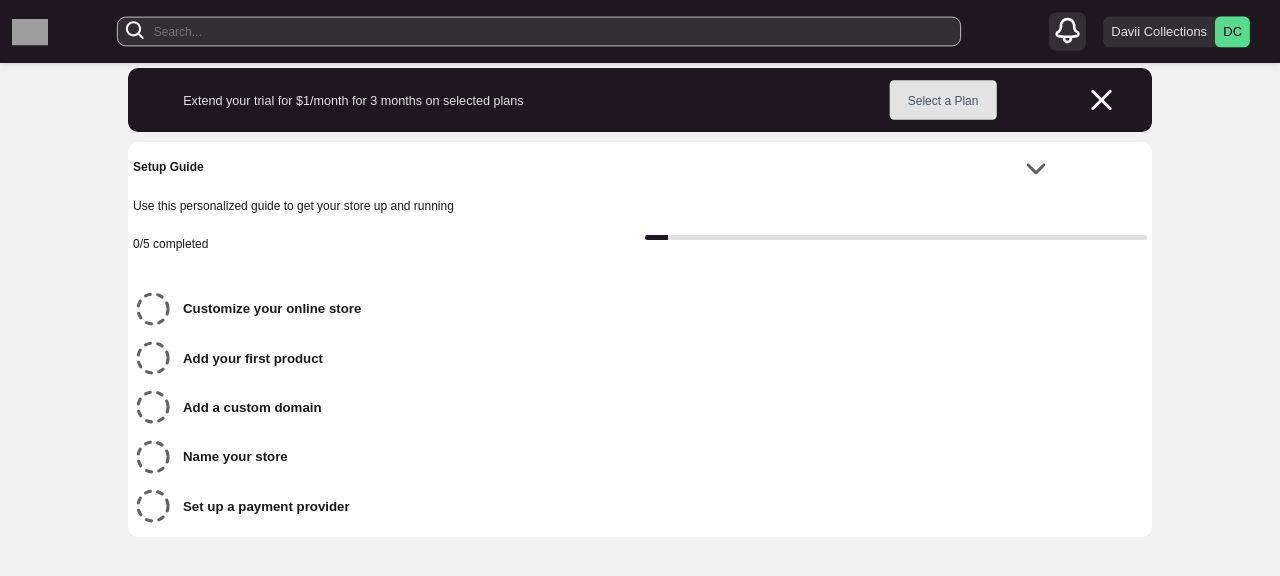
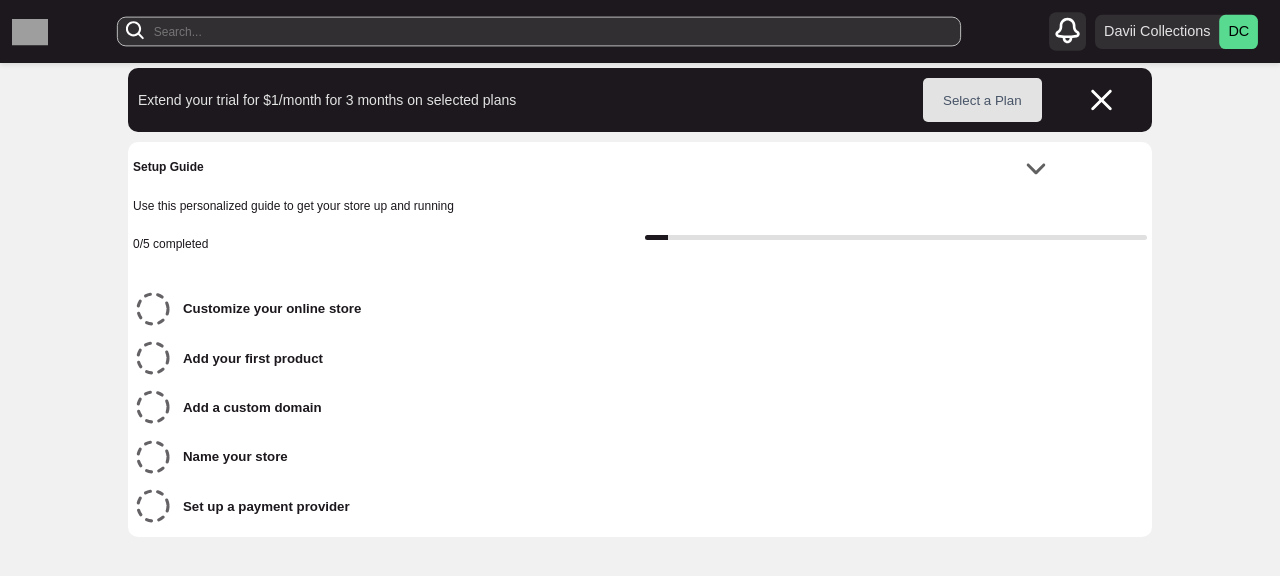
Before and after one commit to GeorginaAwani/leveluphackathon-red, a plain HTML site: page index.html in a window 1280 px wide. Drawn offline with Linux system fonts and the light colour scheme; grey boxes are pictures that could not be loaded.

Commit message:
fixed bug in trial info card

```diff
--- a/app.css
+++ b/app.css
@@ -4,6 +4,9 @@ body {
     padding: 0;
     background-color: #F1F1F1;
 }
+/* *{
+    font
+} */
 
 .navbar {
     background-color: #1C181D;
@@ -61,6 +64,7 @@ body {
 .user-actions {
     display: flex;
     align-items: center;
+    position: relative;
 }
 .user-menu-profile{
     display: inline-flex;
@@ -123,9 +127,11 @@ font-size: 12px;
     padding: 10px;
 }
 .user-menu {
+
     position: absolute;
     top: 100%;
     right: 0;
+    z-index: 1000;
     background-color: #fff;
     border: 1px solid #ccc;
     border-radius: 10px;
@@ -133,6 +139,7 @@ font-size: 12px;
     display: none;
     width: max-content;
 }
+
 
 .user-menu.show {
     display: block;
@@ -150,6 +157,8 @@ font-size: 12px;
     margin-right: 5px;
     border-radius: 10px;
     cursor: pointer;
+    background-color: #fff;
+
     /* border-bottom: 1px solid #ccc; */
     color: #475467;
     transition: background-color 0.3s;
@@ -240,6 +249,7 @@ font-size: 12px;
 
 .user-actions.user-profile.open-menu {
     background-color: #616161;
+
 }
 .user-actions.user-profile.close-menu{
     background-color: #322F33;
@@ -247,6 +257,7 @@ font-size: 12px;
 }
 
 .user-actions.user-profile {
+
     transition: background-color 0.3s;
 }
 
@@ -458,7 +469,7 @@ h5{
 }
 
 .card-content {
-    flex: 1;
+    /* flex: 1; */
     display: none;
     position: relative;
     /* padding-top: 20px; */
--- a/index.html
+++ b/index.html
@@ -7,7 +7,9 @@
     <title>Shopify Onboarding Dashboard</title>
 </head>
 <body>
-    <div class="navbar ">
+    <div class="container ">
+
+<div class="navbar ">
 
 
         <div class="logo reduce-size">
@@ -36,7 +38,7 @@
                 <ul class="notification-list"></ul>
             </div>
         </div>
-        <div class="user-actions user-profile reduce-size">
+        <div class="user-actions user-profile">
             <div class="user-name">
                 Davii Collections
               </div>
@@ -94,11 +96,11 @@
         </div>
     </div>
     </div>
-    <div class="container ">
+
         <div class="dashboard-header">
-            <div class="trial-info reduce-size">
+            <div class="trial-info ">
                 <p>Extend your trial for $1/month for 3 months on selected plans</p>
-                <button class="select-plan-button">Select a Plan</button>
+                <button type="button"  class="select-plan-button">Select a Plan</button>
 
             </div>
 
@@ -110,7 +112,6 @@
 
             </div>
         </div>
-
 
         <div class="setup-guide-section ">
             <div class="setup-guide-header ">
```
